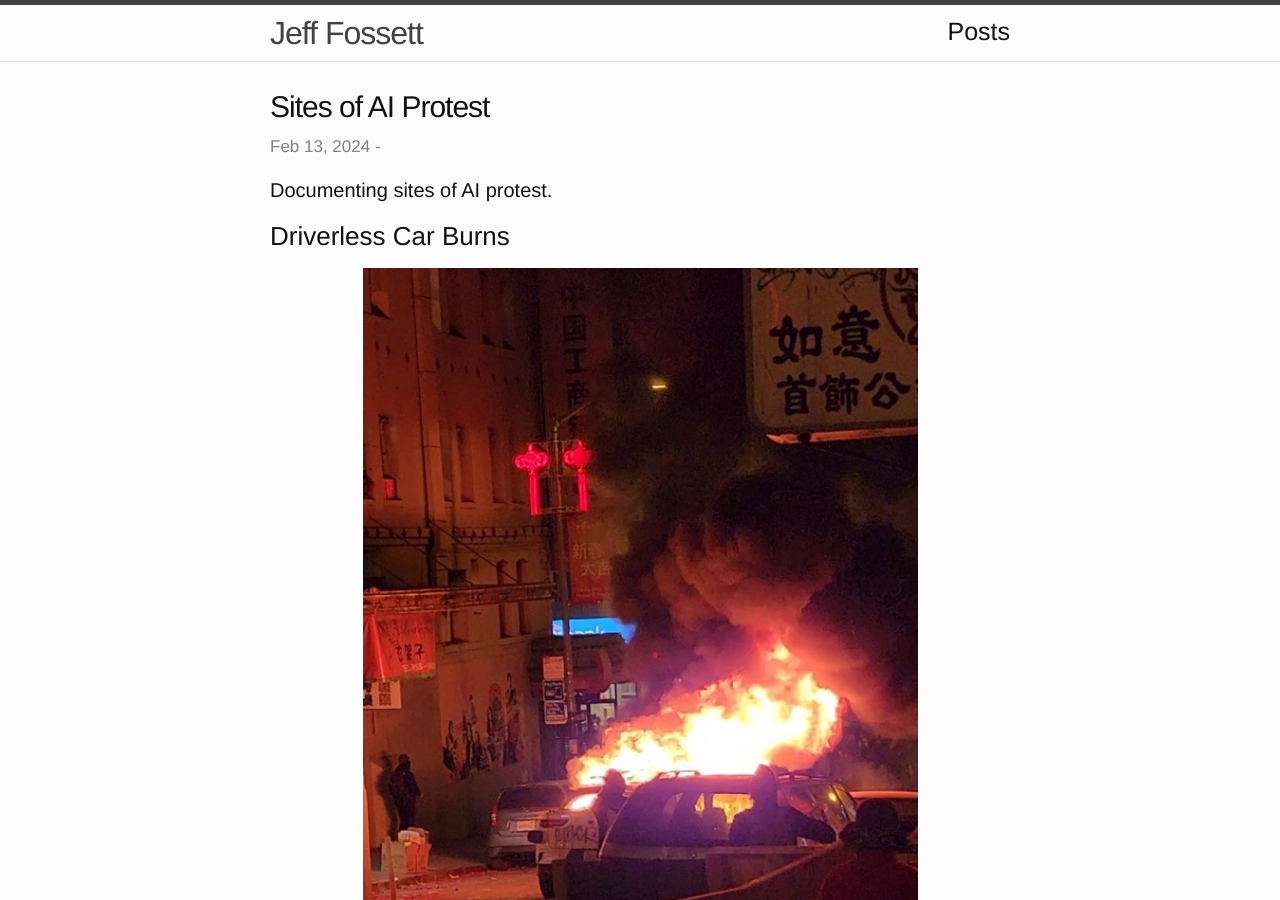
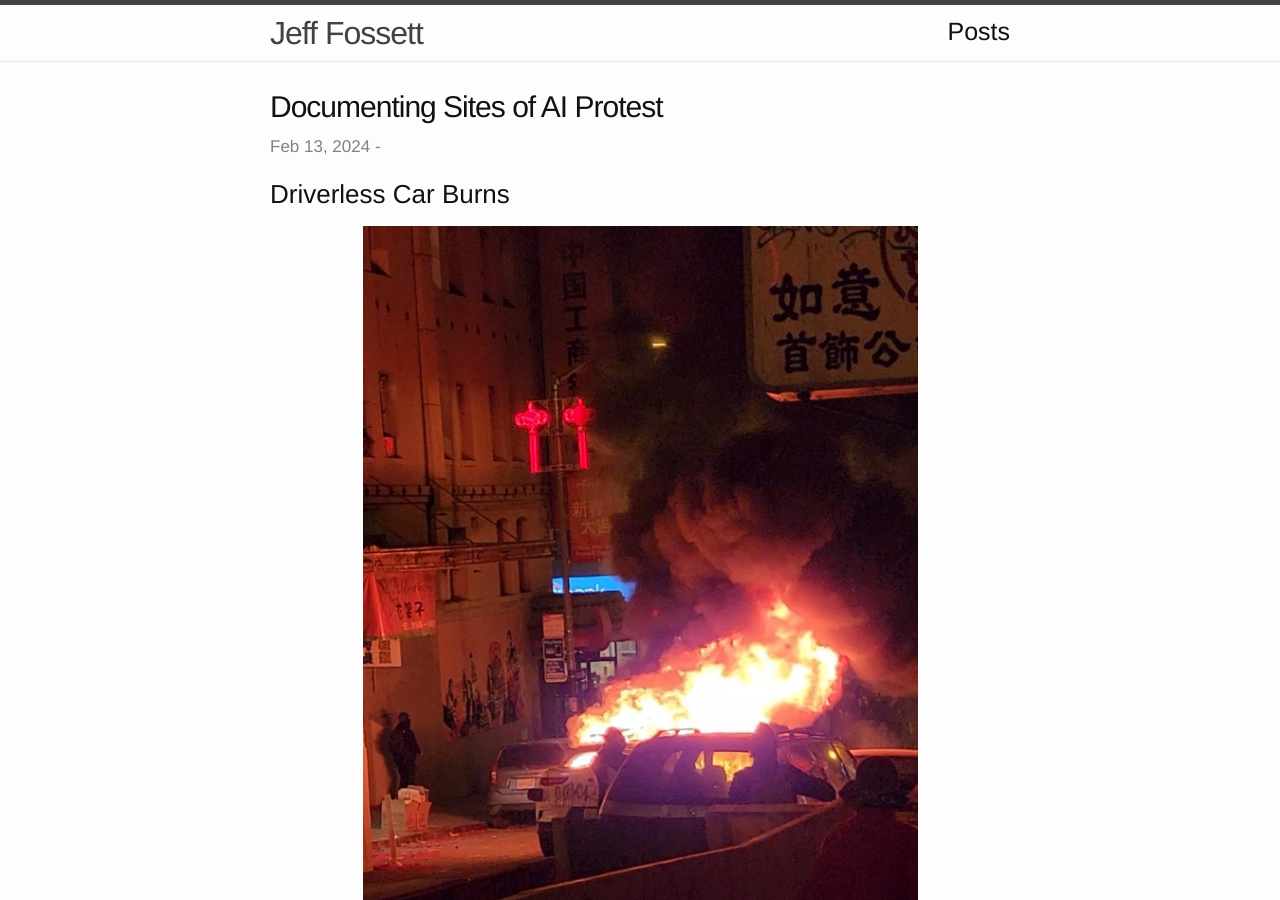
Before and after one commit to Fossj117/fossj117.github.io, a Jekyll site: the page built from _posts/2024-02-13-images-of-ai-protest.md, in a window 1280 px wide and 900 px high. Built offline with Jekyll 4.4.1, drawn with Linux system fonts in a browser that asks for light colours; a script that is not in the unit is left out.

Commit message:
update title

```diff
--- a/_posts/2024-02-13-images-of-ai-protest.md
+++ b/_posts/2024-02-13-images-of-ai-protest.md
@@ -1,14 +1,12 @@
 ---
 layout: post
-title: "Sites of AI Protest"
+title: "Documenting Sites of AI Protest"
 date: 2024-02-13
 latex: true
 mathjax: true
 comments: true
 tag: []
 ---
-
-Documenting sites of AI protest.
 
 ## Driverless Car Burns
 
```
